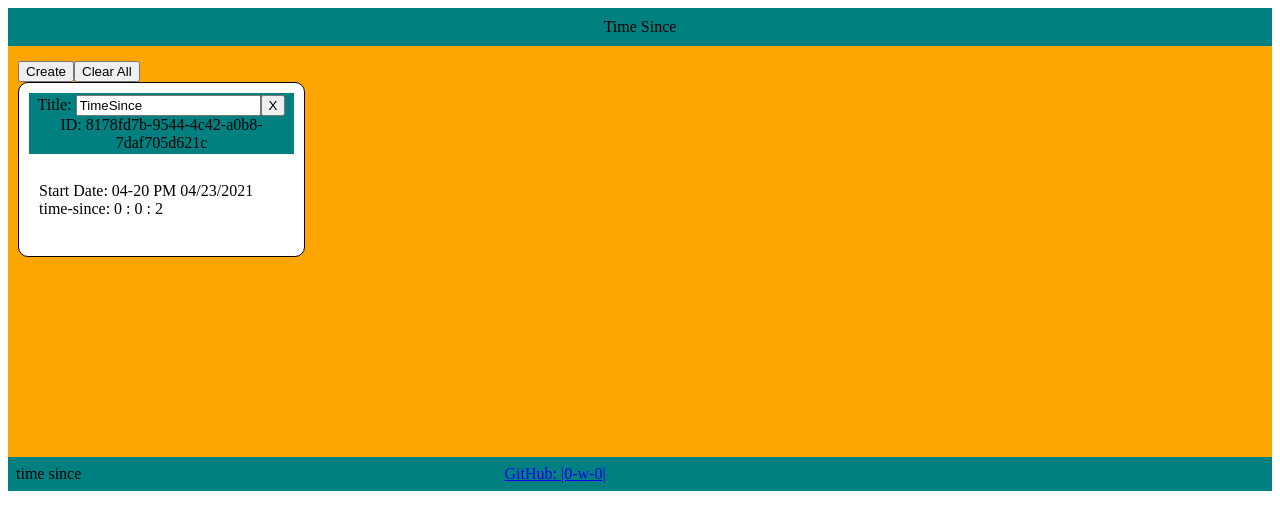
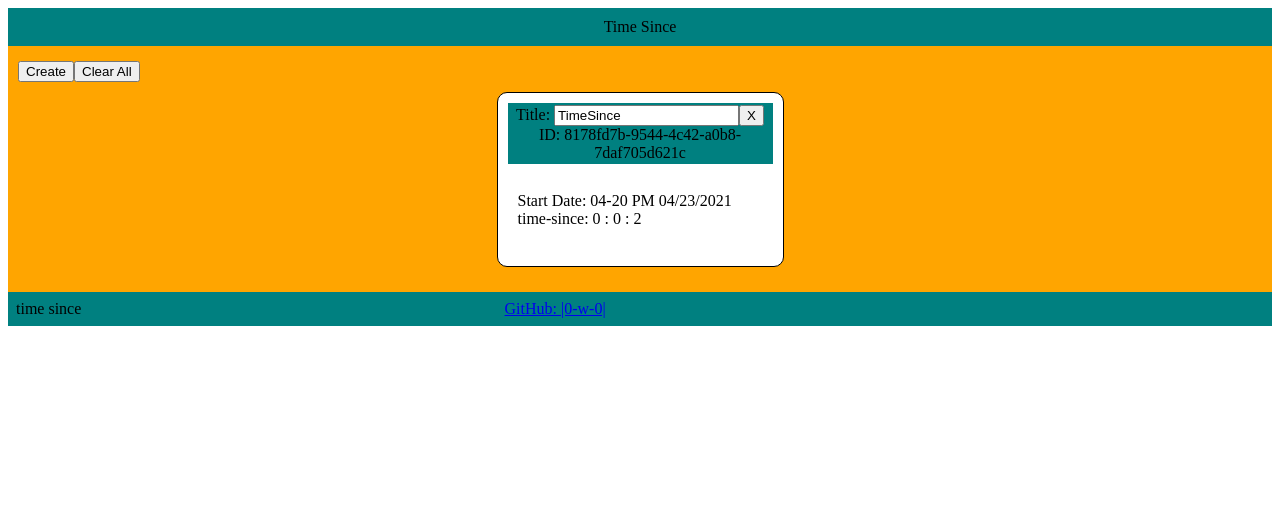
Before and after one commit to heinzja/angular-time-since, an Angular app: page / in a window 1280 px wide. Both pictures are taken after a click on the button "Create". Shown: the top 530 px of the page. Built offline with nearby package versions, Linux system fonts and the light colour scheme.

Commit message:
Updated grid styling to utilize flex boxs and auto-adjust number of elements per row based on screen size

```diff
--- a/src/app/app.component.html
+++ b/src/app/app.component.html
@@ -4,6 +4,7 @@
     <button (click)="addNewTimeSince()">Create</button>
     <button (click)="onClearLocalStorage()">Clear All</button>
     <br />
+    <!--TODO: Make this a separate component to prevent cluttering the main file-->
     <div id=grid-container>
       <div *ngFor="let item of item_list">
         <app-time-since [id]="item.id" [title]="item.title" [time]="item.time"
--- a/src/app/app.component.scss
+++ b/src/app/app.component.scss
@@ -19,10 +19,9 @@ p {
 }
 
 #grid-container {
-  display: inline-grid;
-  grid-template-columns: minmax(auto, 1fr);
-  grid-template-rows: minmax(auto, 1fr) minmax(auto, 1fr);
-  grid-gap: 10px;
+  display: flex;
+  flex-wrap: wrap;
+  justify-content: space-evenly
 }
 
 #footer {
--- a/src/app/time-since/time-since.component.scss
+++ b/src/app/time-since/time-since.component.scss
@@ -5,6 +5,7 @@
   border: 1px solid black;
   border-radius: 10px;
   background-color: white;
+  margin: 10px 10px 10px 10px;
 }
 
 #header {
```
